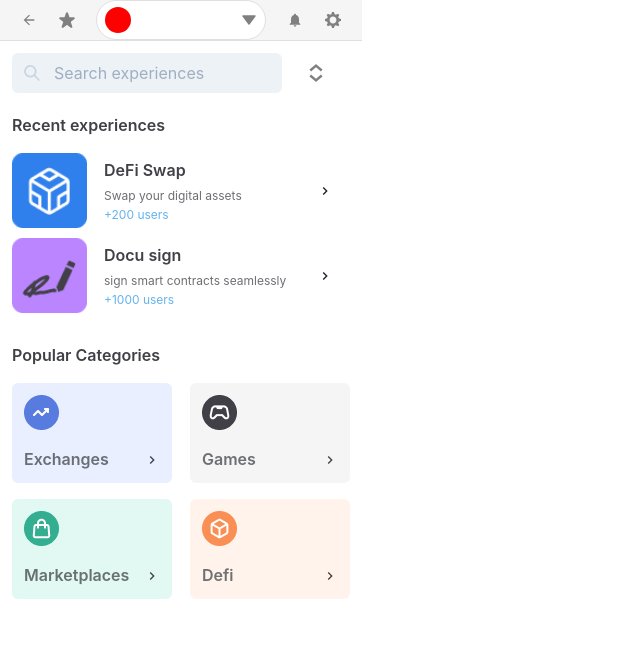
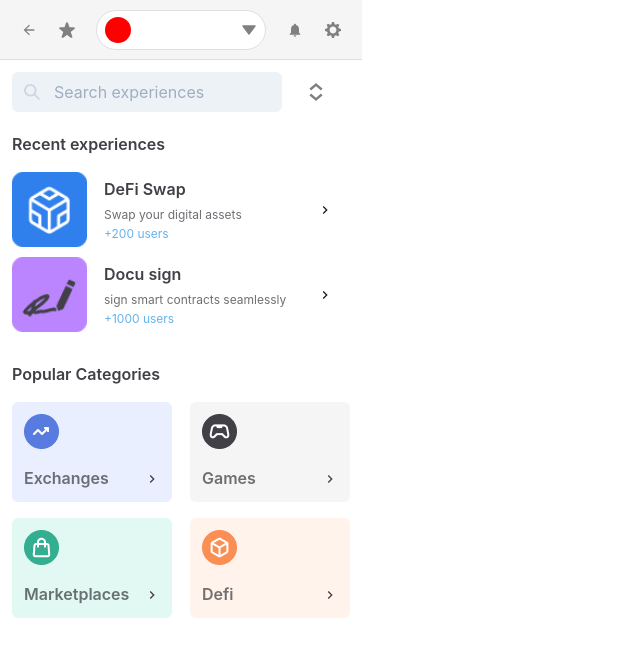
Before and after one commit to dimstefanakis/extension_wallet, a Next.js app: page / in a window 1280 px wide. Shown: the top 656 px of the page, without its empty margins (0-640 px from the left). Built offline with nearby package versions, Linux system fonts and the light colour scheme.

Commit message:
header fix

```diff
--- a/src/flat/Header/index.tsx
+++ b/src/flat/Header/index.tsx
@@ -21,6 +21,7 @@ function Header({ title }: HeaderProps) {
       justifyContent="center"
       alignItems="center"
       height={isLoggedIn ? "60px" : "50px"}
+      minHeight={isLoggedIn ? "60px" : "50px"}
       backgroundColor="#F5F5F5"
       borderBottom="1px solid #DFDFE0"
     >
```
